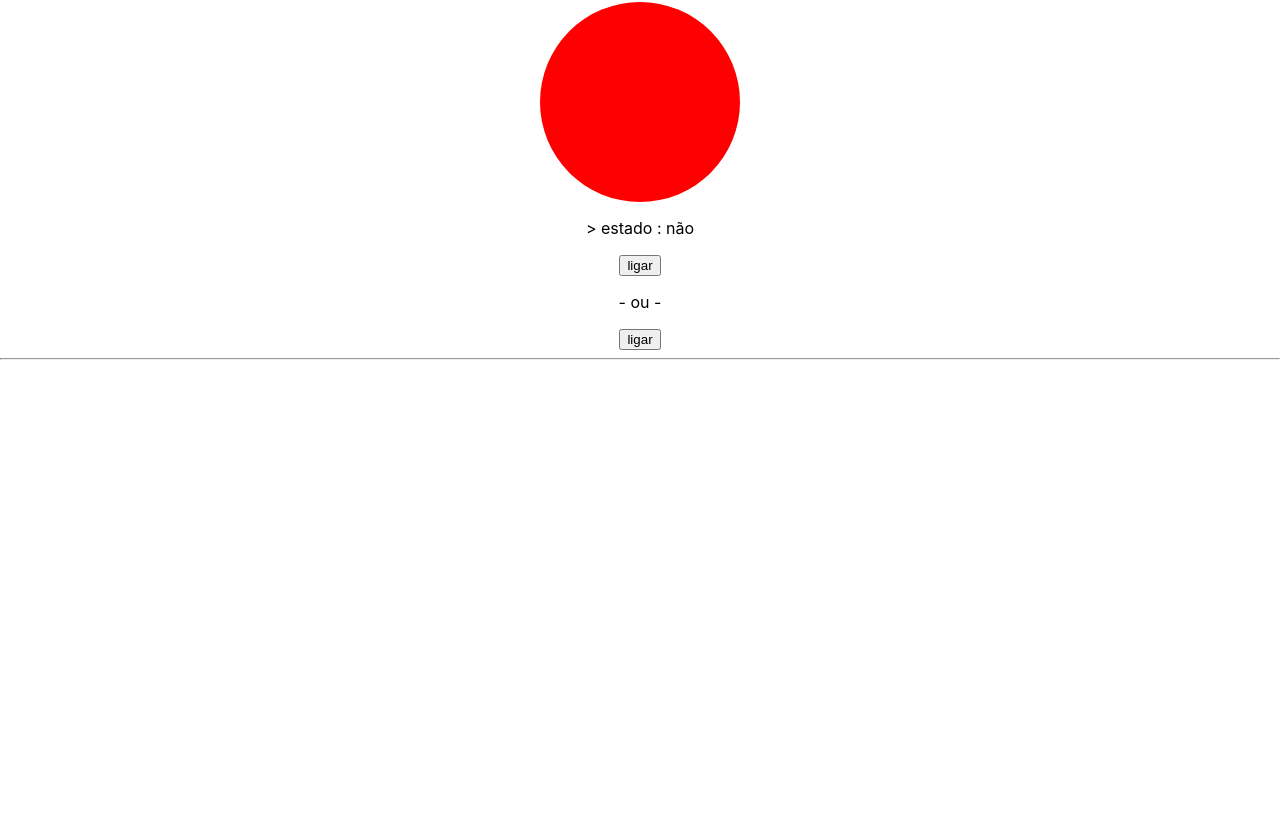
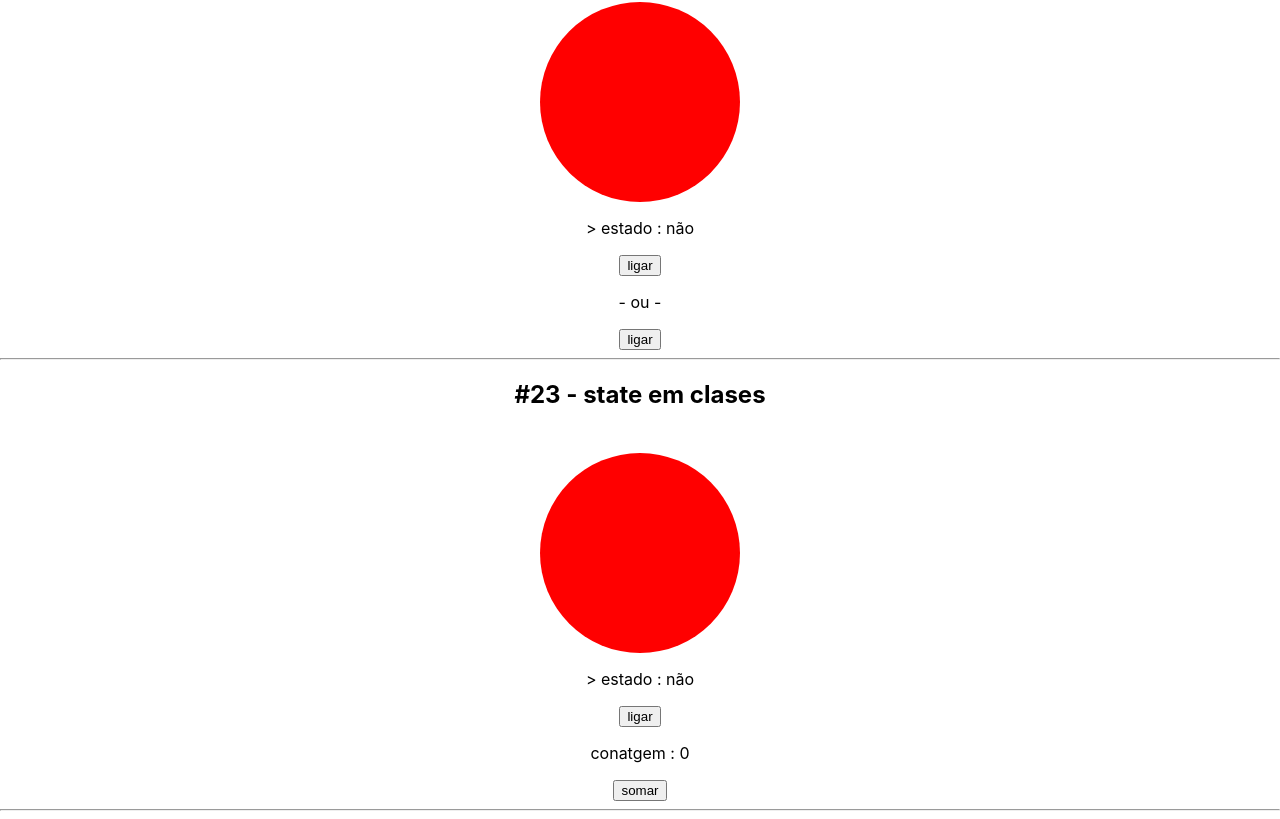
Before and after one commit to Wesley3king/reactJS, a React (Create React App) app in the folder aulas/classes/: page / in a window 1280 px wide. Shown: the part 333-1152 px from the top of the page. Before the commit the page ends 800 px from the top, so only its background shows below. Built offline with nearby package versions, Linux system fonts and the light colour scheme.

Commit message:
aula 23 - state pt 2 concluida

```diff
--- a/aulas/classes/src/App.js
+++ b/aulas/classes/src/App.js
@@ -1,6 +1,7 @@
 import React from 'react';
 import Classe from './Classe';
 import State from './State';
+import State2 from './State2';
 import './App.css';
 
 function App() {
@@ -13,6 +14,9 @@ function App() {
     <section className='App'>
       <State numero="22"/>
     </section>
+    <section className='App'>
+      <State2 />
+    </section>
     </>
   );
 }
--- /dev/null
+++ b/aulas/classes/src/State2.jsx
@@ -0,0 +1,30 @@
+import React from "react";
+import './Bola.css';
+
+export default class State2 extends React.Component {
+    constructor (props) {
+        super(props);
+        this.state={
+            ligado: false,
+            numero: 0
+        }
+    }
+
+    render () {
+        return (
+            <>
+                <h2>#23 - state em clases</h2>
+                <br />
+                <div className={this.state.ligado ? "bola2" : "bola"}></div>
+                <p>&gt; estado : {this.state.ligado ? "sim" : "não"}</p>
+                <button onClick={()=> this.setState(state => ({ligado: !state.ligado}))}>{this.state.ligado ? "desligar" : "ligar"}</button>
+
+                <section>
+                    <p>conatgem : {this.state.numero}</p>
+                    <button onClick={()=> this.setState(state => ({numero: ++state.numero}))}>somar</button>
+                </section>
+                <hr />
+            </>
+        )
+    }
+}
```
